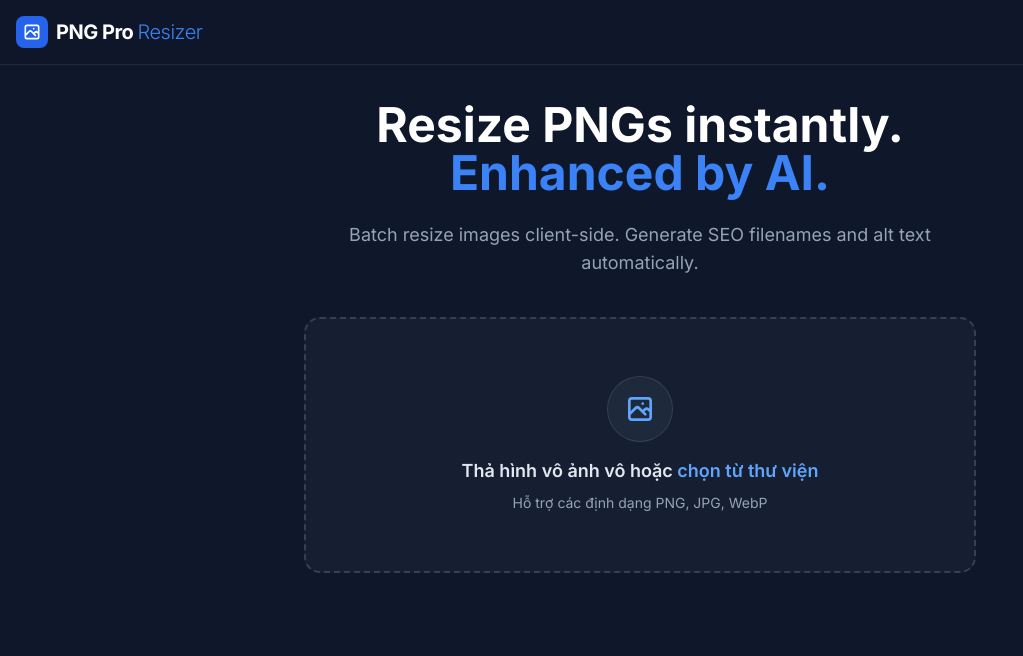
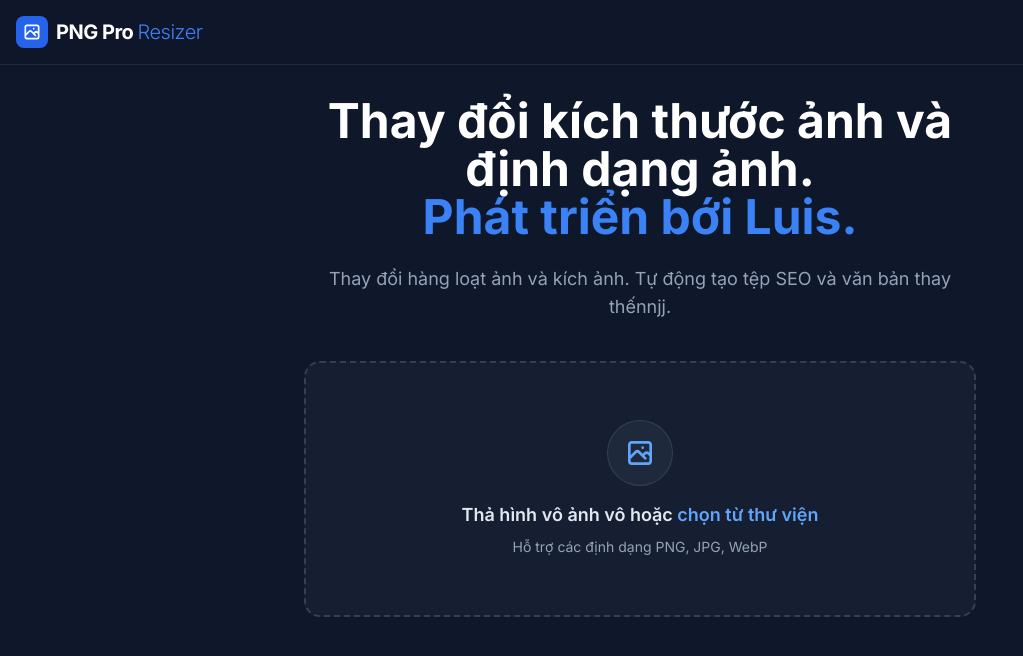
Before and after one commit to lyonmartinez/webdoianh, a React (Vite) app: page / in a window 1280 px wide. Shown: the top 656 px of the page, without its empty margins (0-1023 px from the left). Built offline with nearby package versions, Linux system fonts and the light colour scheme.

Commit message:
Update App.tsx

```diff
--- a/App.tsx
+++ b/App.tsx
@@ -283,12 +283,12 @@ function App() {
                 <div className="min-h-[60vh] flex flex-col items-center justify-center animate-fade-in">
                     <div className="text-center mb-10 max-w-2xl">
                         <h1 className="text-4xl md:text-5xl font-bold text-white mb-6 leading-tight">
-                            Resize PNGs instantly. <br />
-                            <span className="text-blue-500">Enhanced by AI.</span>
+                            Thay đổi kích thước ảnh và định dạng ảnh. <br />
+                            <span className="text-blue-500">Phát triển bới Luis.</span>
                         </h1>
                         <p className="text-lg text-slate-400">
-                            Batch resize images client-side.
-                            Generate SEO filenames and alt text automatically.
+                            Thay đổi hàng loạt ảnh và kích ảnh.
+                            Tự động tạo tệp SEO và văn bản thay thếnnjj.
                         </p>
                     </div>
                     <DropZone onFileSelect={handleFilesSelect} />
```
